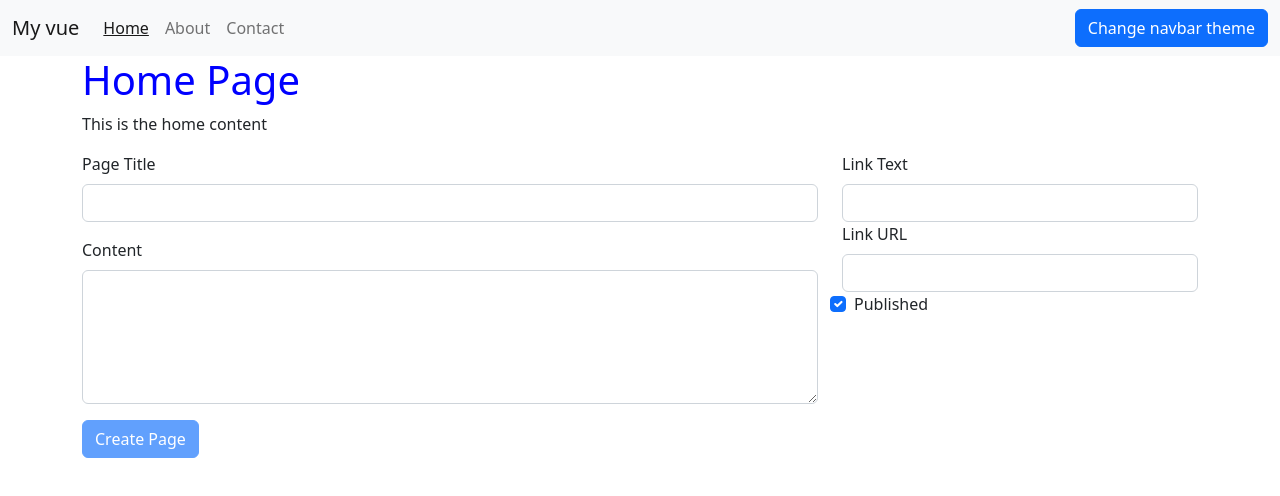
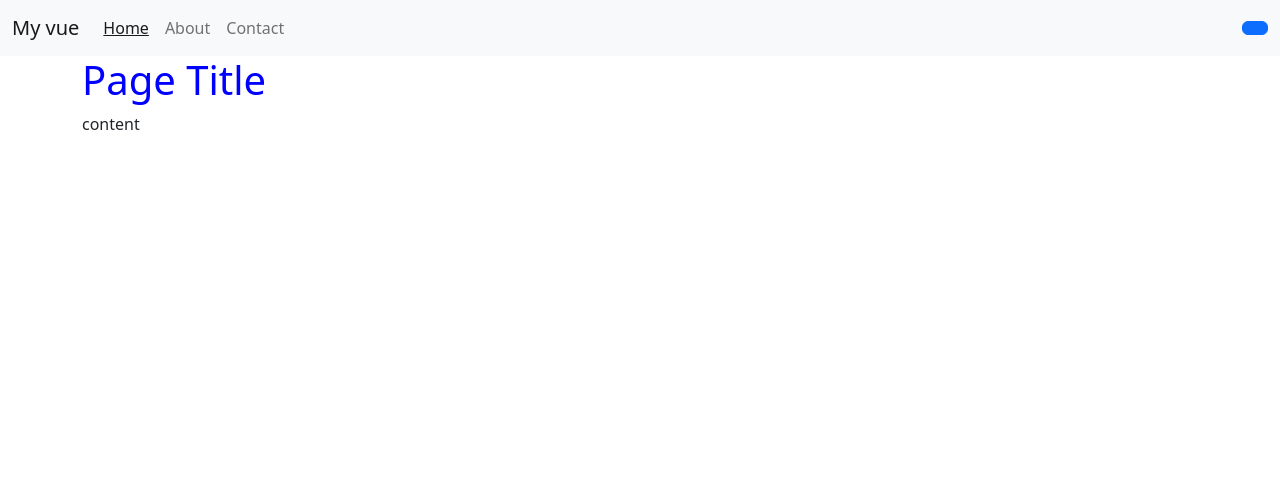
Before and after one commit to nttugit/vue-start-spa, a Vue app: page / in a window 1280 px wide. Shown: the top 496 px of the page. Built offline with nearby package versions, Linux system fonts and the light colour scheme.

Commit message:
Add router

```diff
--- a/package.json
+++ b/package.json
@@ -9,7 +9,8 @@
   "dependencies": {
     "bootstrap": "^5.2.3",
     "core-js": "^3.8.3",
-    "vue": "^3.2.13"
+    "vue": "^3.2.13",
+    "vue-router": "^4.1.6"
   },
   "devDependencies": {
     "@vue/cli-plugin-babel": "~5.0.0",
--- a/src/App.vue
+++ b/src/App.vue
@@ -1,8 +1,8 @@
 <template>
   <navbar :pages="pages" :active-page="activePage">
   </navbar>
-
-  <div v-show="false">Hide this content</div>
+  <router-view></router-view>
+  <!-- <div v-show="false">Hide this content</div>
 
   <page-viewer
     v-if="pages.length > 0"
@@ -10,7 +10,7 @@
   >
   </page-viewer>
 
-  <create-page @page-created="pageCreated"> </create-page>
+  <create-page @page-created="pageCreated"> </create-page> -->
 </template>
 
 <script>
@@ -26,7 +26,7 @@ export default {
   },
   created() {
     this.getPages();
-
+    // Listen event from navbar-link
     this.$bus.$on('navbarLinkActived', (index) => {
       this.activePage = index;
     });
--- a/src/components/Navbar.vue
+++ b/src/components/Navbar.vue
@@ -10,6 +10,7 @@
     <div class="container-fluid">
       <a class="navbar-brand" href="#">My vue</a>
       <ul class="navbar-nav me-auto mb-2 mb-lg-0">
+        <!-- emit event from navbar-link to navbar -->
         <navbar-link
           v-for="(page, index) in publishedPages"
           class="nav-item"
@@ -26,9 +27,7 @@
         <button
           class="btn btn-primary"
           @click.prevent="changeTheme()"
-        >
-          Change navbar theme
-        </button>
+        ></button>
       </form>
     </div>
   </nav>
--- a/src/components/PageViewer.vue
+++ b/src/components/PageViewer.vue
@@ -1,7 +1,7 @@
 <template>
   <div class="container">
-    <h1 class="emphasize">{{ page.pageTitle }}</h1>
-    <p>{{ page.content }}</p>
+    <h1 class="emphasize">Page Title</h1>
+    <p>content</p>
   </div>
 </template>
 
--- a/src/main.js
+++ b/src/main.js
@@ -2,7 +2,9 @@ import { createApp, VueElement } from 'vue';
 import App from './App.vue';
 import '../node_modules/bootstrap/dist/css/bootstrap.css';
 import $bus from './utils/Events';
+import router from './routes';
 
 const app = createApp(App);
+app.use(router);
 app.config.globalProperties.$bus = $bus;
 app.mount('#app');
--- /dev/null
+++ b/src/routes.js
@@ -0,0 +1,16 @@
+import {
+  createRouter,
+  createWebHashHistory,
+} from 'vue-router';
+import PageViewer from './components/PageViewer.vue';
+import CreatePage from './components/CreatePage.vue';
+
+const router = createRouter({
+  history: createWebHashHistory(),
+  routes: [
+    { path: '/', component: PageViewer },
+    { path: '/create', component: CreatePage },
+  ],
+});
+
+export default router;
```
Also changed, not shown: 2 other files (tests, documents, lock files or other folders).
